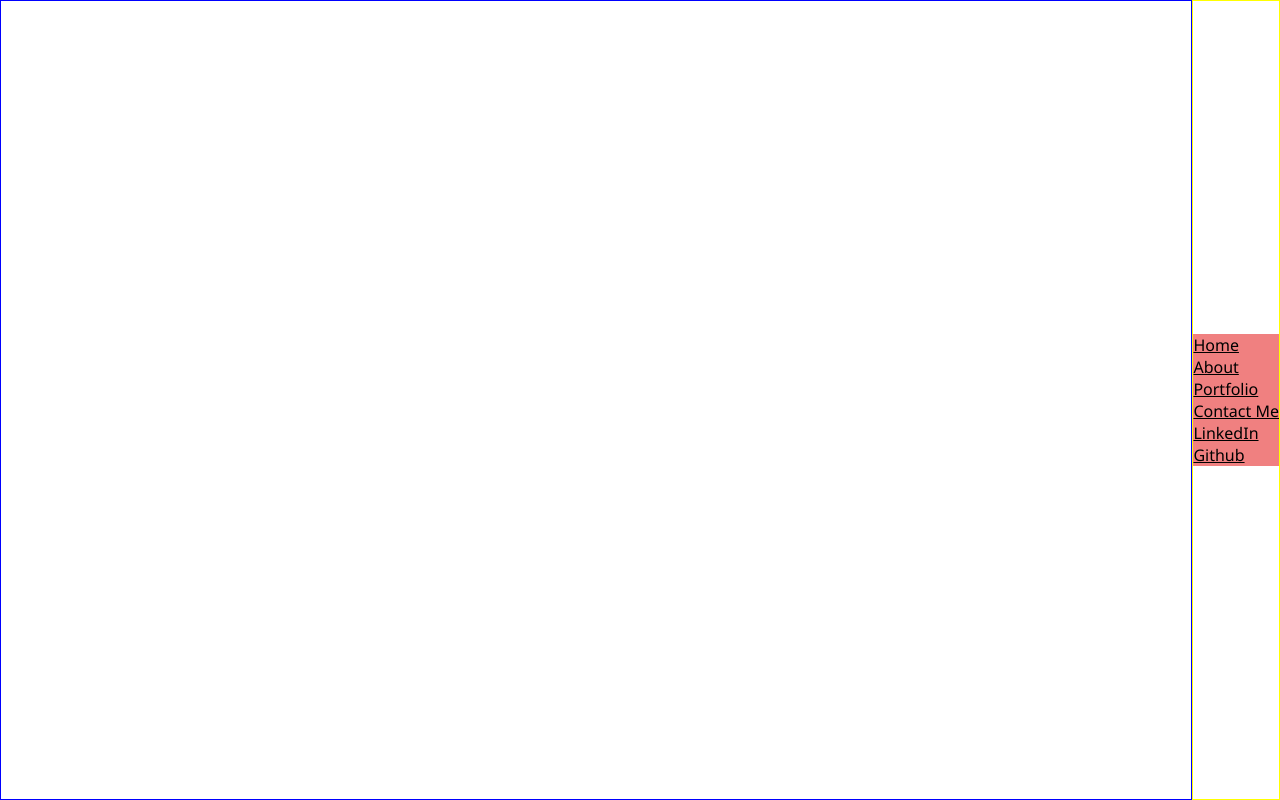
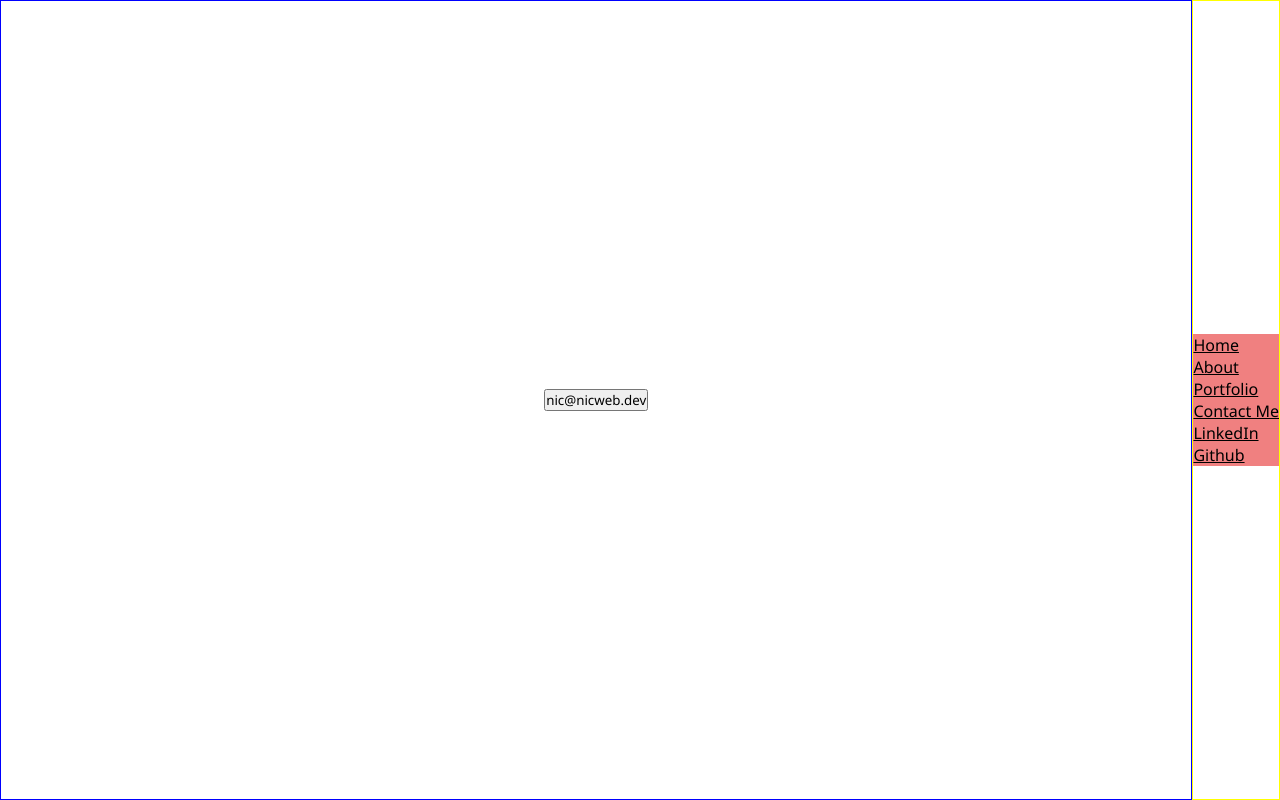
Before and after one commit to NicMortelliti/portfolio, a React (Create React App) app: page /contact in a window 1280 px wide. Built offline with nearby package versions, Linux system fonts and the light colour scheme.

Commit message:
Add basic contact page

```diff
--- a/src/components/App.js
+++ b/src/components/App.js
@@ -12,6 +12,7 @@ import Navbar from "./Navbar";
 import About from "../pages/About";
 import Landing from "../pages/Landing";
 import Portfolio from "../pages/Portfolio";
+import Contact from "../pages/Contact";
 
 function App() {
   return (
@@ -27,6 +28,7 @@ function App() {
               <Route path="/" exact element={<Landing />} />
               <Route path="/about" element={<About />} />
               <Route path="/portfolio" element={<Portfolio />} />
+              <Route path="/contact" element={<Contact />} />
             </Routes>
           </div>
         </Wrapper>
--- /dev/null
+++ b/src/pages/Contact.js
@@ -0,0 +1,16 @@
+import React from "react";
+
+const Contact = () => {
+  const email = "nic@nicweb.dev";
+
+  return (
+    <button
+      onClick={() => {
+        navigator.clipboard.writeText(email);
+      }}>
+      {email}
+    </button>
+  );
+};
+
+export default Contact;
```
